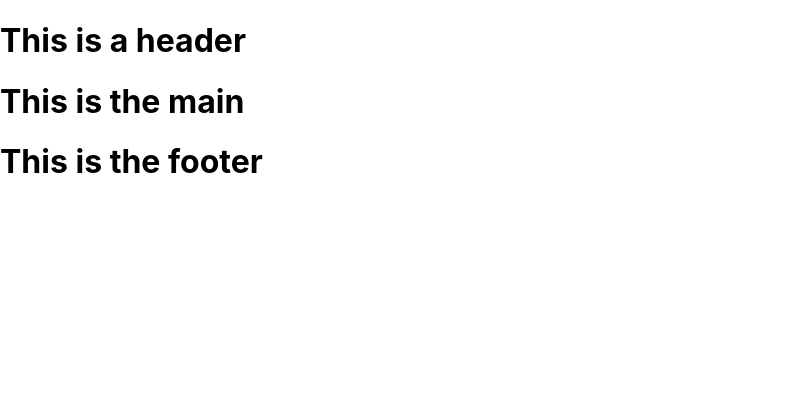
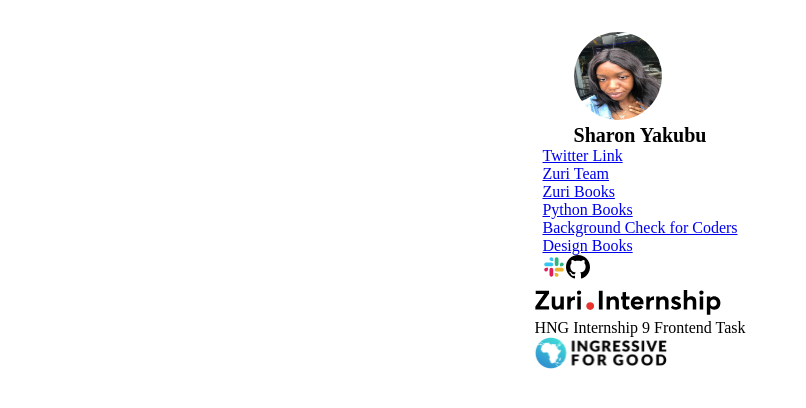
Before and after one commit to siafromspace/Linktree-Clone-Application, a React (Create React App) app: page / in a window 1280 px wide. Shown: the top 408 px of the page, without its empty margins (0-806 px from the left). Built offline with nearby package versions, Linux system fonts and the light colour scheme.

Commit message:
created the jsx structure and started styling

```diff
--- a/src/App.js
+++ b/src/App.js
@@ -1,16 +1,53 @@
 import './App.css';
+import profilePic from "./assets/sharon.jpeg"
+import github from "./assets/github-icon.svg"
+import slack from "./assets/slack-icon.svg"
+import I4G from "./assets/I4G-logo.svg"
+import zuri from "./assets/zuri-logo.svg"
+import desktopMenu from "./assets/menu-desktop.svg"
+import mobileMenu from "./assets/menu-mobile.svg"
 
 function App() {
+
+  const twitter = "https://twitter.com/frdsharon"
+  const btnZuri = "https://training.zuri.team/"
+  const books = "http://books.zuri.team"
+  const bookPython = "https://books.zuri.team/python-for-beginners?ref_id=ysharon"
+  const pitch = "https://background.zuri.team"
+  const bookDesign = "https://books.zuri.team/design-rules"
+
+
   return (
     <>
       <header>
-        <h1>This is a header</h1>
+        <div>
+          <img src={profilePic} alt="profile pic" id="profile__img" />
+          <p id="twitter">Sharon Yakubu</p>
+          <p id="slack">Sharon Yakubu</p>
+        </div>
+        <div className="menu">
+          <img src={desktopMenu} alt="desktop menu" />
+          <img src={mobileMenu} alt="mobile menu" />
+        </div>
       </header>
       <main>
-        <h1>This is the main</h1>
+        <div className="link__tree">
+          <a href={twitter} className="link" id="twitter__link">Twitter Link</a>
+          <a href={btnZuri} className="link" id="btn__zuri">Zuri Team</a>
+          <a href={books} className="link" id="books">Zuri Books</a>
+          <a href={bookPython} className="link" id="book__python">Python Books</a>
+          <a href={pitch} className="link" id="pitch">Background Check for Coders</a>
+          <a href={bookDesign} className="link" id="book__design">Design Books</a>
+        </div>
+        <div>
+          <img src={slack} alt="slack" />
+          <img src={github} alt="github" />
+        </div>
       </main>
       <footer>
-        <h1>This is the footer</h1>
+        <img src={zuri} alt="zuri logo" />
+        <p>HNG Internship 9 Frontend Task</p>
+        <img src={I4G} alt="i4g logo" />
       </footer>
     </>
   );
--- a/src/index.css
+++ b/src/index.css
@@ -1,13 +1,38 @@
+* {
+  margin: 0;
+  padding: 0;
+  box-sizing: border-box;
+}
 body {
-  margin: 0;
-  font-family: -apple-system, BlinkMacSystemFont, 'Segoe UI', 'Roboto', 'Oxygen',
-    'Ubuntu', 'Cantarell', 'Fira Sans', 'Droid Sans', 'Helvetica Neue',
-    sans-serif;
-  -webkit-font-smoothing: antialiased;
-  -moz-osx-font-smoothing: grayscale;
+  padding: 2rem;
+  width: 100vw;
+  height: 100vh;
 }
-
-code {
-  font-family: source-code-pro, Menlo, Monaco, Consolas, 'Courier New',
-    monospace;
+#root {
+  display: flex;
+  flex-direction: column;
+  align-items: center;
+  width: 100%;
+  height: 100%;
 }
+#profile__img {
+  width: 88px;
+  height: 88px;
+  border-radius: 50%;
+}
+#slack {
+  display: none;
+}
+#twitter {
+  font-weight: 700;
+  font-size: 20px;
+  width: 100%;
+  text-align: center;
+}
+.menu {
+  display: none;
+}
+.link__tree {
+  display: flex;
+  flex-direction: column;
+}
```
